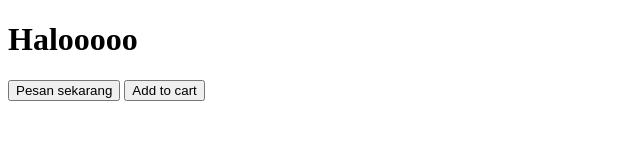
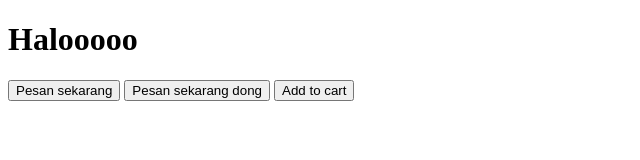
Before and after one commit to ulfa123456/-science-techno-park, a plain HTML site: page index.html in a window 1280 px wide. Shown: the whole page, without its empty margins (0-640 px from the left). Drawn offline with Linux system fonts and the light colour scheme.

Commit message:
Update index.html
asd

```diff
--- a/index.html
+++ b/index.html
@@ -27,9 +27,12 @@
 
 
 	<h1>Halooooo</h1>
-	<a href="https://wa.me/62895340952989?text=Saya%20tertarik%20untuk%20membeli%20mobil%20Anda" target="_blank" id="pesan"><button>Pesan sekarang</button></a>
+	<a href="https://wa.me/62895340952989?text=Saya%20tertarik%20untuk%20membeli%20mobil%20Anda" target="_blank" class="pesan"><button>Pesan sekarang</button></a>
+
+	<a href="https://wa.me/62895340952989?text=Saya%20tertarik%20untuk%20membeli%20mobil%20Anda" target="_blank" class="pesan"><button>Pesan sekarang dong</button></a>
 
 	<a href="https://www.youtube.com/" target="_blank" id="addToCartButton"><button>Add to cart</button></a>
+
 
 <script type="text/javascript">
 document.getElementById('addToCartButton').addEventListener('click', function() {
@@ -37,7 +40,7 @@ document.getElementById('addToCartButton').addEventListener('click', function()
 }, false);
 
 
-document.getElementById('pesan').addEventListener('click', function() {
+document.getElementsByClassName('pesan').addEventListener('click', function() {
   fbq('track', 'Contact');
 }, false);
 </script>
```
